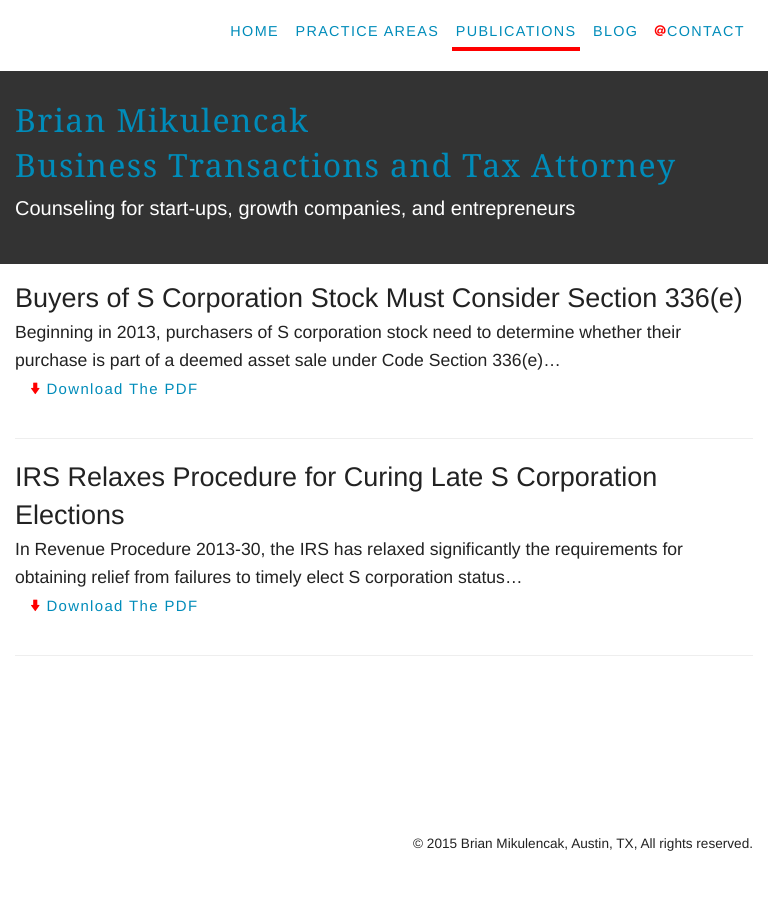
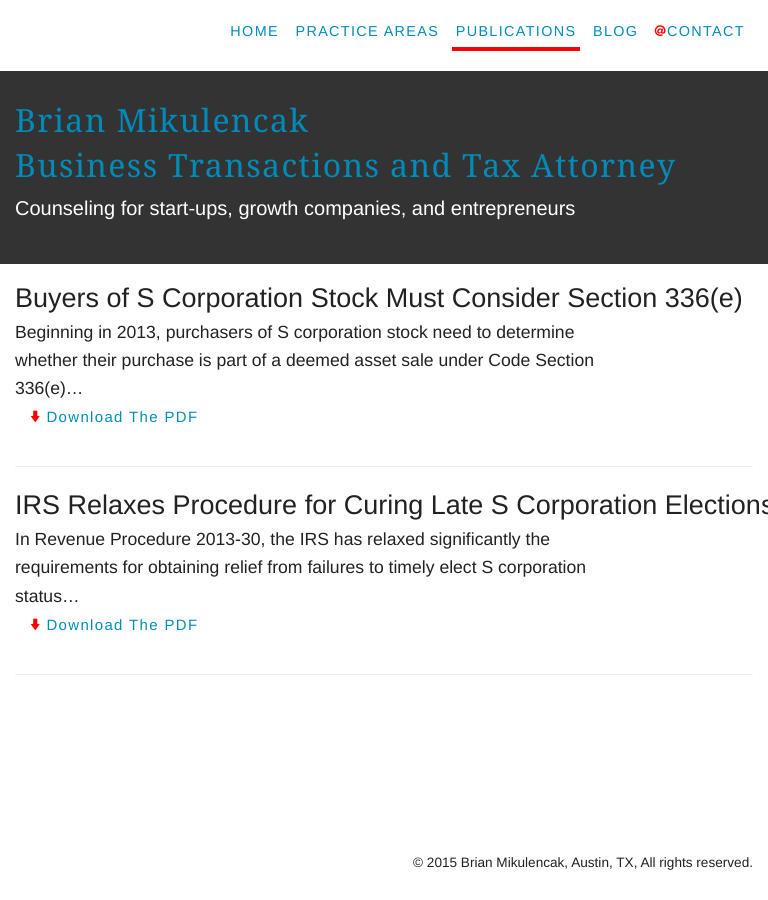
Before and after one commit to brianmik/bmaustinlaw, a Jekyll site: the page built from publications.html, in a window 768 px wide. Built offline with Jekyll 4.4.1, drawn with Linux system fonts in a browser that asks for light colours; Markdown is read by kramdown in place of the engine named in the settings; comment, search, counter and statistics services are not loaded.

Commit message:
styling for small screens

```diff
--- a/css/main.css
+++ b/css/main.css
@@ -431,7 +431,7 @@
 
   .publication__title, .publication__excerpt {
     margin: 0;
-    width: 100%;
+    width: 65ex;
   }
 
 
```
